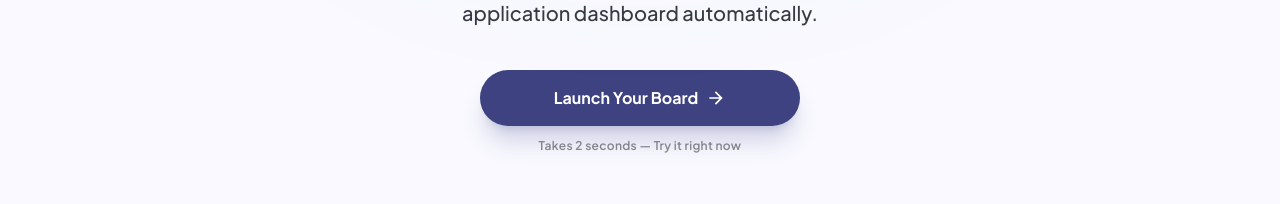
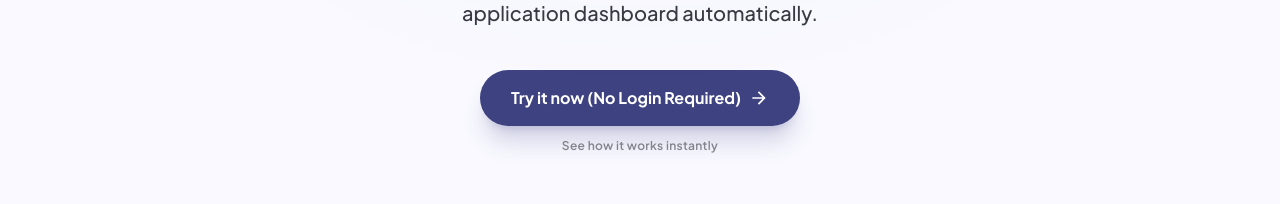
Before and after one commit to Galvatar/Aplicate, a Next.js app: page / in a window 1280 px wide. Shown: the part 444-648 px from the top of the page. Built offline with nearby package versions, Linux system fonts and the light colour scheme; no server answers.

Commit message:
Change the landing card text

```diff
--- a/app/page.tsx
+++ b/app/page.tsx
@@ -82,7 +82,7 @@ export default function Home() {
               onClick={() => router.push("/home")}
               className="flex group w-full justify-center items-center gap-2 bg-primary hover:bg-primary-container text-on-primary max-w-xs py-4 rounded-full font-bold text-base shadow-xl shadow-primary/20 hover:shadow-primary/30 transition-all duration-300 transform hover:-translate-y-0.5"
             >
-              Launch Your Board
+              Try it now (No Login Required)
               <svg
                 className="group-hover:translate-x-1.5 transition-transform duration-300"
                 xmlns="http://www.w3.org/2000/svg"
@@ -95,7 +95,7 @@ export default function Home() {
               </svg>
             </button>
             <p className="text-xs font-semibold text-on-surface/50 tracking-wide flex items-center gap-2">
-              Takes 2 seconds — Try it right now
+              See how it works instantly
             </p>
           </motion.div>
         </motion.div>
```
